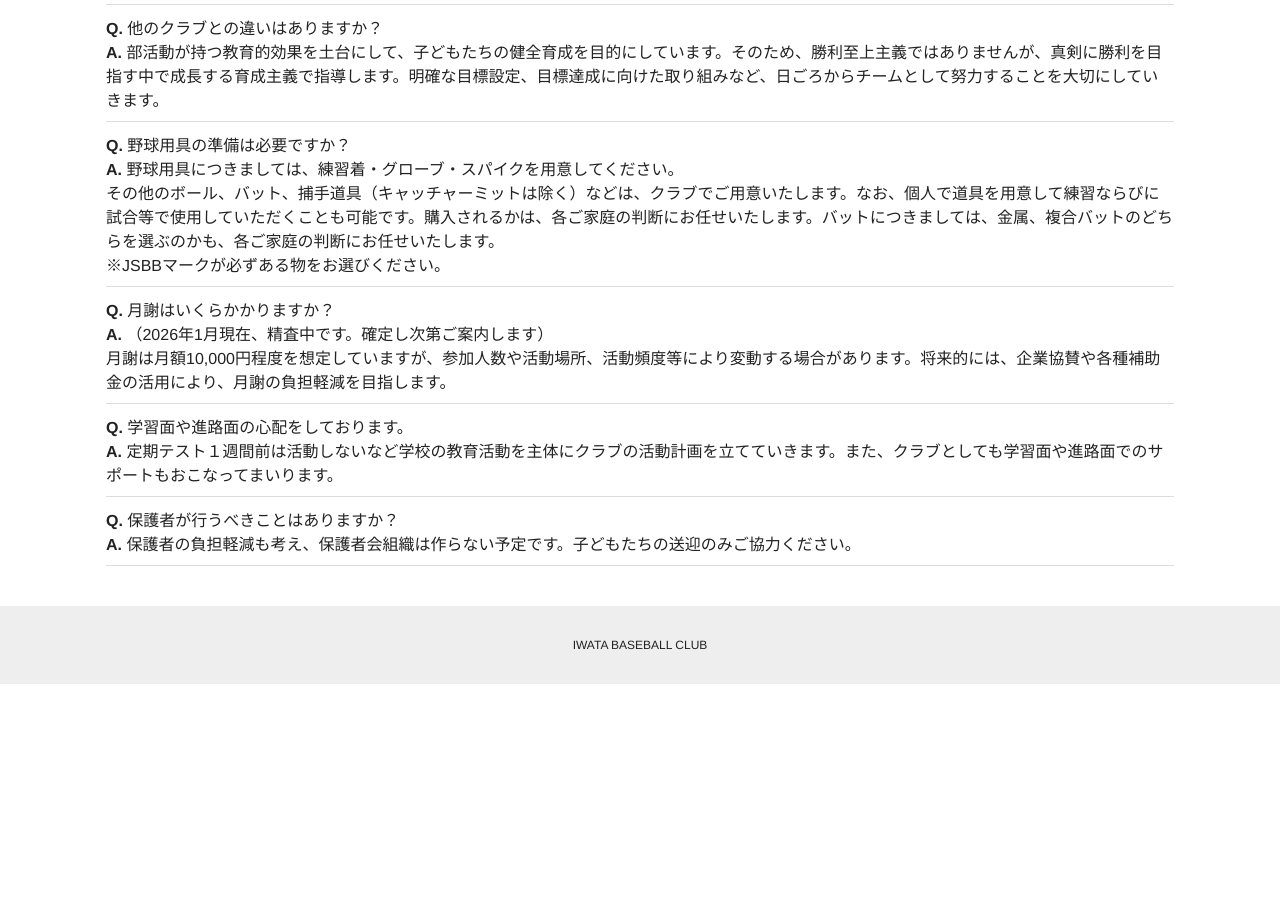
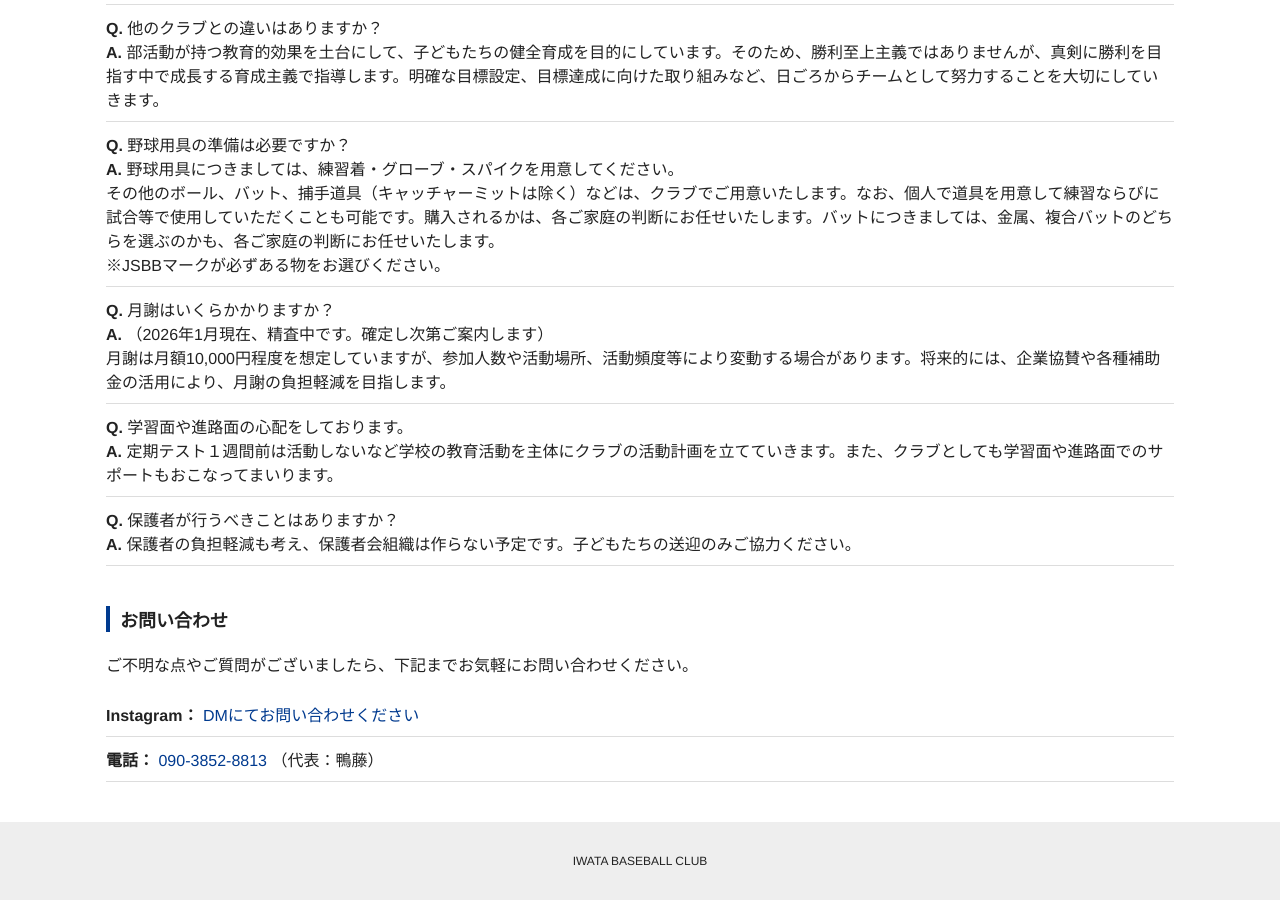
Before and after one commit to moutineigo/baseball, a Jekyll site: the page built from index.md, in a window 1280 px wide and 900 px high, scrolled down 2819 px. Built offline with Jekyll 4.4.1, drawn with Linux system fonts in a browser that asks for light colours; before the commit the page ends 3503 px from its top, so only the background shows below that.

Commit message:
Add files via upload

```diff
--- a/_layouts/default.html
+++ b/_layouts/default.html
@@ -18,6 +18,7 @@
       <a href="{{ site.baseurl }}/news/">ニュース</a>
       <a href="{{ site.baseurl }}/#schedule">スケジュール</a>
       <a href="{{ site.baseurl }}/#faq">よくある質問</a>
+      <a href="{{ site.baseurl }}/#faq">問い合わせ先</a>
     </nav>
 
     <div class="header-instagram">
@@ -37,6 +38,7 @@
       <a href="{{ site.baseurl }}/news/">ニュース</a>
       <a href="{{ site.baseurl }}/#schedule">スケジュール</a>
       <a href="{{ site.baseurl }}/#faq">よくある質問</a>
+      <a href="{{ site.baseurl }}/#faq">問い合わせ先</a>
       <a class="sp-instagram" href="https://www.instagram.com/iwata.baseballclub/" target="_blank" rel="noopener">
         Instagram
       </a>
--- a/_layouts/home.html
+++ b/_layouts/home.html
@@ -109,3 +109,26 @@ layout: default
     <li><strong>Q.</strong> 保護者が行うべきことはありますか？<BR><strong>A.</strong> 保護者の負担軽減も考え、保護者会組織は作らない予定です。子どもたちの送迎のみご協力ください。</li>
   </ul>
 </section>
+
+<section id="contact" class="section">
+  <h2>お問い合わせ</h2>
+
+  <p>
+    ご不明な点やご質問がございましたら、下記までお気軽にお問い合わせください。
+  </p>
+
+  <ul class="simple-list">
+    <li>
+      <strong>Instagram：</strong>
+      <a href="https://www.instagram.com/iwata.baseballclub/"
+         target="_blank" rel="noopener">
+        DMにてお問い合わせください
+      </a>
+    </li>
+    <li>
+      <strong>電話：</strong>
+      <a href="tel:09038528813">090-3852-8813</a>
+      （代表：鴨藤）
+    </li>
+  </ul>
+</section>
```
